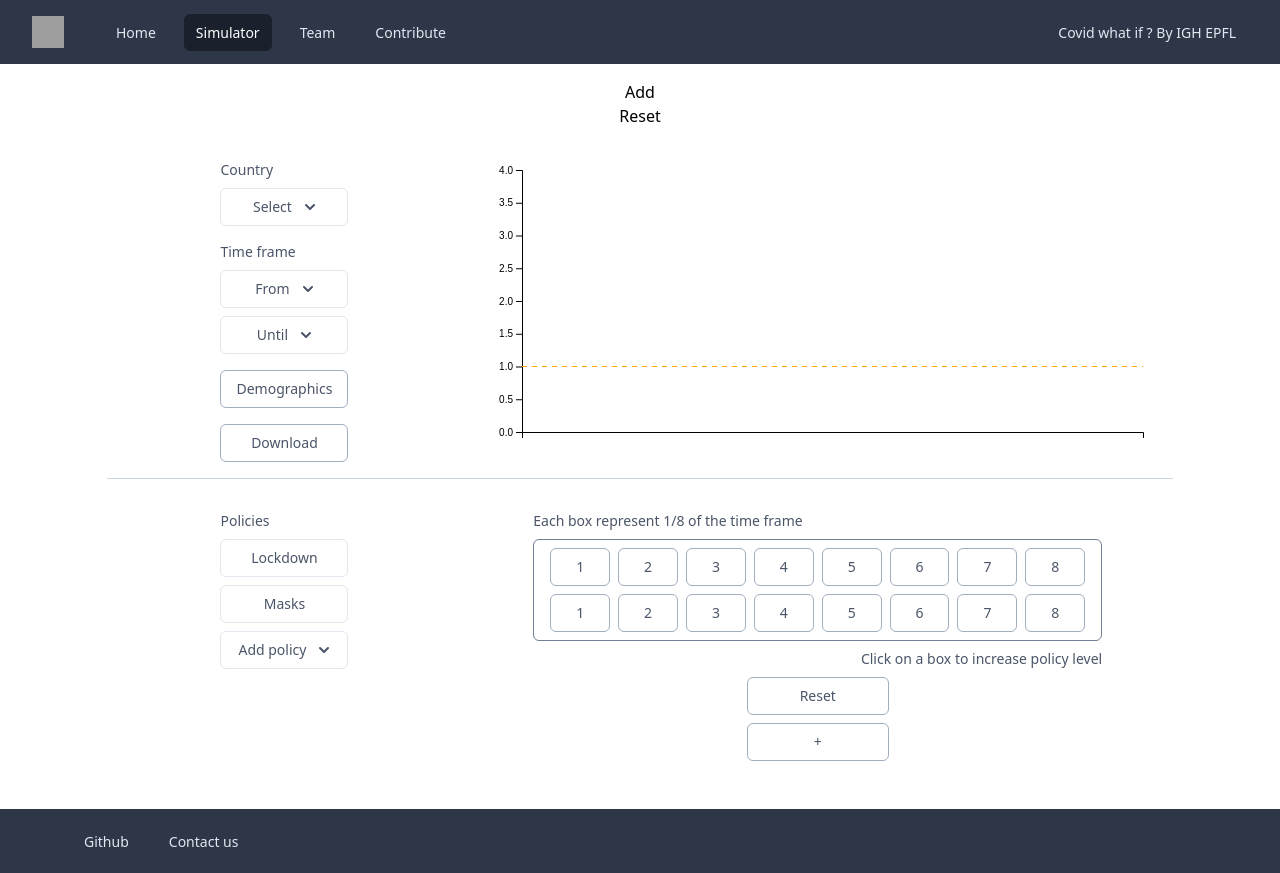
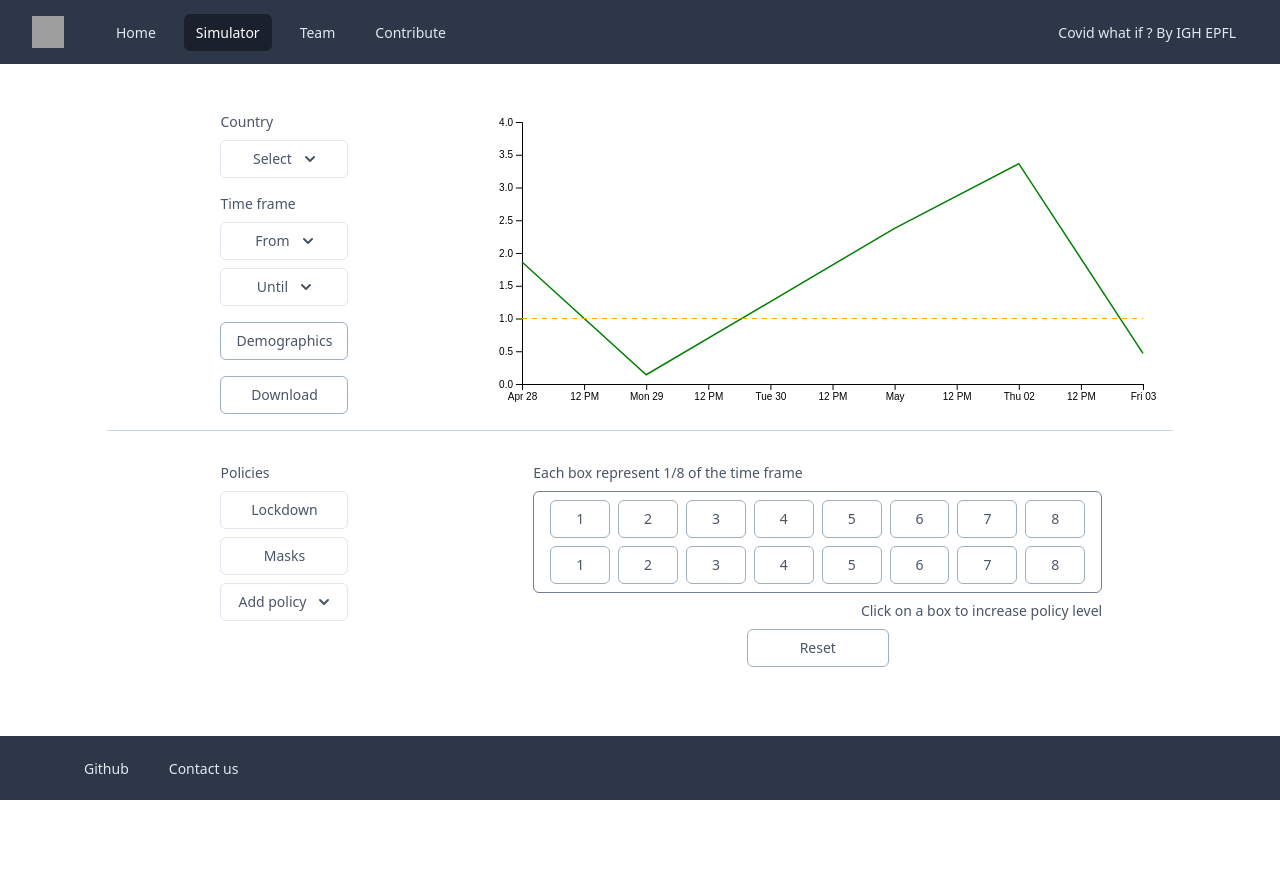
Before and after one commit to andreakiro/covid-what-if, a React (Create React App) app in the folder frontend/: page / in a window 1280 px wide. After the commit the page ends 800 px from the top, so only its background shows below. Built offline with nearby package versions, Linux system fonts and the light colour scheme; grey boxes are pictures that could not be loaded.

Commit message:
Graph reacts to country and box inputs

```diff
--- a/frontend/src/components/ParameterProvider.js
+++ b/frontend/src/components/ParameterProvider.js
@@ -27,9 +27,7 @@ export function getParameters() {
 export default function ParameterProvider(props) {
   let parameters = getParameters();
 
-  // useEffect(() => {
-  //   let r = send(parameters);
-  // }, [parameters]);
+  useEffect(() => parameters.graphParams.updateData(), [parameters.inputsParams.country, parameters.boxParams.level]);
 
   return (
     <Context.Provider value={parameters}>{props.children}</Context.Provider>
--- a/frontend/src/components/main/Box.js
+++ b/frontend/src/components/main/Box.js
@@ -79,12 +79,12 @@ export default function Box({ boxes }) {
       >
         Reset
       </button>
-      <button
+      {/* <button
         onClick={() => increase(1)}
         class="inline-flex justify-center bg-white px-4 py-2 text-sm leading-5 font-medium text-gray-700 w-1/5 rounded-md border border-gray-500 px-4 py-2 text-sm leading-5 font-medium hover:text-gray-500 focus:outline-none focus:border-blue-300 focus:shadow-outline-blue active:bg-gray-50 active:text-gray-800 transition ease-in-out duration-150"
       >
         +
-      </button>
+      </button> */}
     </div>
   );
 }
--- a/frontend/src/components/main/Graph.js
+++ b/frontend/src/components/main/Graph.js
@@ -1,8 +1,12 @@
 import React, { useEffect, useState } from "react";
+import { useParameters } from "../ParameterProvider";
 import * as d3 from "d3";
 
-export default function Graph({ bigdata }) {
+export default function Graph() {
   const ref = React.useRef(null);
+  let {
+    graphParams: { bigdata },
+  } = useParameters();
 
   const margin = {
     top: 10,
--- a/frontend/src/components/parameters/GraphParameters.js
+++ b/frontend/src/components/parameters/GraphParameters.js
@@ -1,28 +1,24 @@
 import { useState, useEffect } from "react";
+import * as d3 from "d3";
 
 export function GraphParameters() {
   let [bigdata, setBigdata] = useState([]);
 
   let updateData = () => {
-
-  };
-
-  //   let bigdata2 = [
-  //     ["2013-04-28", 2],
-  //     ["2013-04-29", 1],
-  //     ["2013-05-01", 3],
-  //     ["2013-05-02", 0.5],
-  //     ["2013-05-03", 3.5],
-  //   ].map((x) => ({ date: d3.timeParse("%Y-%m-%d")(x[0]), value: x[1] }));
-
-  let onClick = () => {
-    const newelement = { date: new Date(), value: Math.random() * 4 };
-    setBigdata((bigdata) => [...bigdata, newelement]);
+    setBigdata(
+      [
+        ["2013-04-28", Math.random() * 4],
+        ["2013-04-29", Math.random() * 4],
+        ["2013-05-01", Math.random() * 4],
+        ["2013-05-02", Math.random() * 4],
+        ["2013-05-03", Math.random() * 4],
+      ].map((x) => ({ date: d3.timeParse("%Y-%m-%d")(x[0]), value: x[1] }))
+    );
   };
 
   let graphParams = {
     bigdata,
-    updateData
+    updateData,
   };
 
   return graphParams;
--- a/frontend/src/pages/Simulator.js
+++ b/frontend/src/pages/Simulator.js
@@ -7,24 +7,24 @@ import ParameterProvider from "../components/ParameterProvider";
 import * as d3 from "d3";
 
 export default function Simulator() {
-  let [bigdata, setBigdata] = React.useState([]);
+  // let [bigdata, setBigdata] = React.useState([]);
 
-  let onClick = () => {
-    const newelement = { date: new Date(), value: Math.random() * 4 };
-    setBigdata((bigdata) => [...bigdata, newelement]);
-  };
+  // let onClick = () => {
+  //   const newelement = { date: new Date(), value: Math.random() * 4 };
+  //   setBigdata((bigdata) => [...bigdata, newelement]);
+  // };
 
   return (
     <ParameterProvider>
-      <button onClick={onClick}>Add</button>
-      <button onClick={() => setBigdata([])}>Reset</button>
+      {/* <button onClick={onClick}>Add</button>
+      <button onClick={() => setBigdata([])}>Reset</button> */}
       <div className="flex flex-col w-10/12 mt-8 mb-8 divide-y divide-gray-400">
         <div className="flex pb-4">
           <div className="w-1/3 flex justify-center">
             <Inputs />
           </div>
           <div className="w-2/3 flex justify-center">
-            <Graph bigdata={bigdata} />
+            <Graph />
           </div>
         </div>
         <div className="flex pt-8">
```
